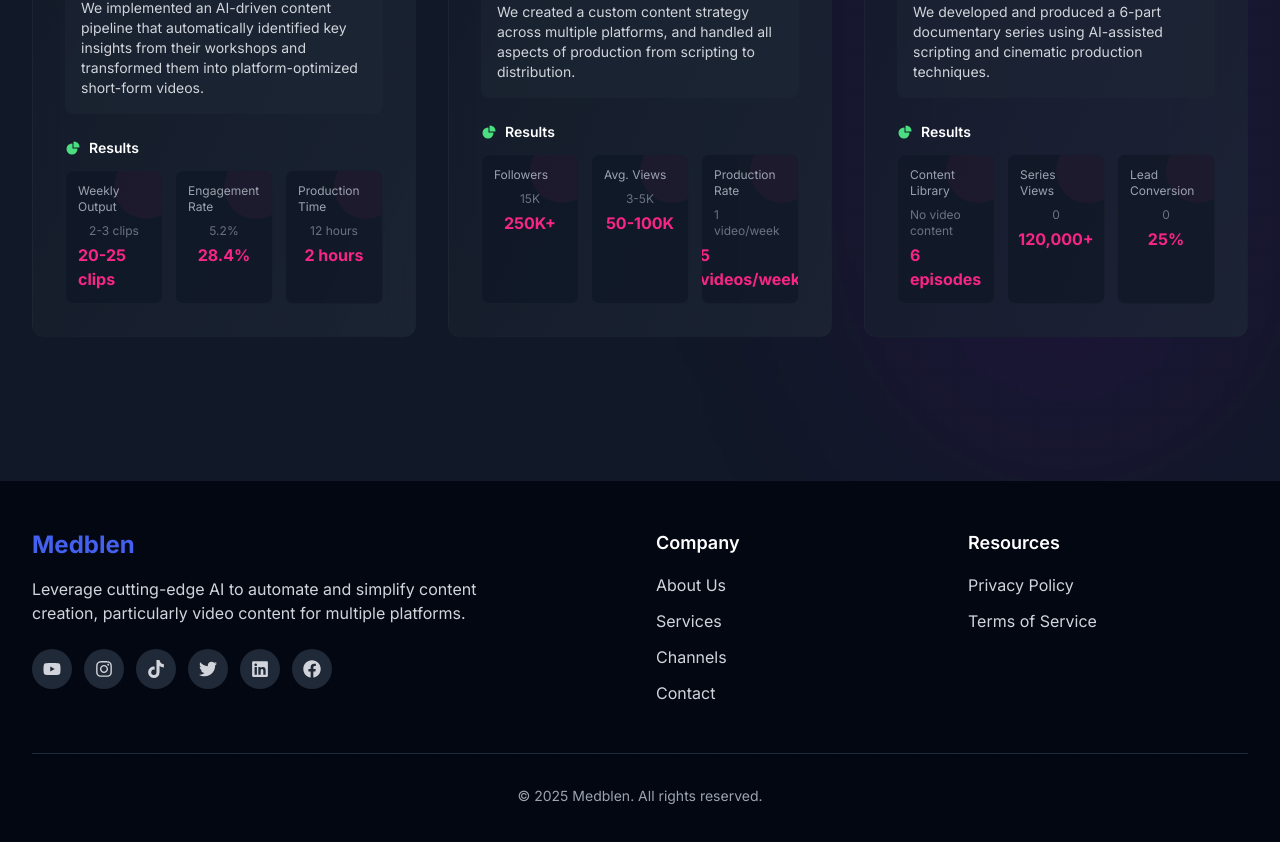
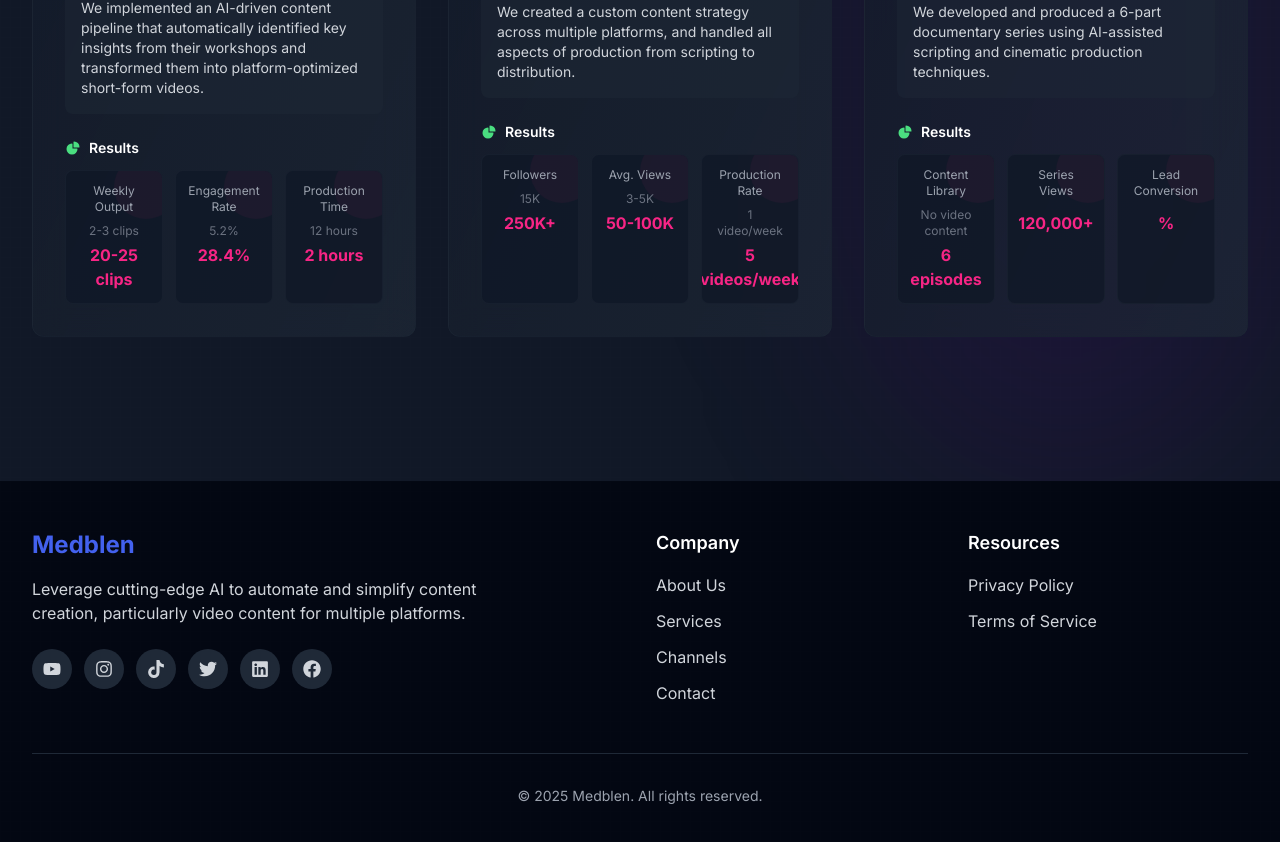
Before and after one commit to Sureshpatil4348/aevitasproduction, a Next.js app: page /portfolio in a window 1280 px wide. Shown: the part 4637-5479 px from the top of the page. Built offline with nearby package versions, Linux system fonts and the light colour scheme.

Commit message:
Fix: Center text alignment in portfolio case study results

```diff
--- a/src/components/Portfolio/Testimonials.tsx
+++ b/src/components/Portfolio/Testimonials.tsx
@@ -111,10 +111,10 @@ const CaseStudyCard = ({ study, delay }: { study: CaseStudyType; delay: number }
                       <div key={index} className="relative overflow-hidden bg-gray-900/80 p-3 rounded-lg border border-gray-800/50 hover:border-accent/30 transition-colors duration-300">
                         <div className="absolute -top-4 -right-4 w-16 h-16 bg-accent/5 rounded-full"></div>
                         <div className="relative">
-                          <div className="text-xs font-normal text-gray-400 mb-2">{result.label}</div>
-                          <div className="flex flex-col gap-1 items-center">
-                            <span className="text-gray-500 text-xs">{result.before}</span>
-                            <span className="text-accent font-bold text-base">{result.after}</span>
+                          <div className="text-xs font-normal text-gray-400 mb-2 text-center">{result.label}</div>
+                          <div className="flex flex-col gap-1 items-center text-center">
+                            <span className="text-gray-500 text-xs text-center">{result.before}</span>
+                            <span className="text-accent font-bold text-base text-center">{result.after}</span>
                           </div>
                         </div>
                       </div>
@@ -201,8 +201,8 @@ const Testimonials = () => {
       solution: 'We developed and produced a 6-part documentary series using AI-assisted scripting and cinematic production techniques.',
       results: [
         { before: 'No video content', after: '6 episodes', label: 'Content Library' },
-        { before: '0', after: '120,000+', label: 'Series Views' },
-        { before: '0', after: '25%', label: 'Lead Conversion' }
+        { before: '', after: '120,000+', label: 'Series Views' },
+        { before: '', after: '%', label: 'Lead Conversion' }
       ]
     }
   ];
```
